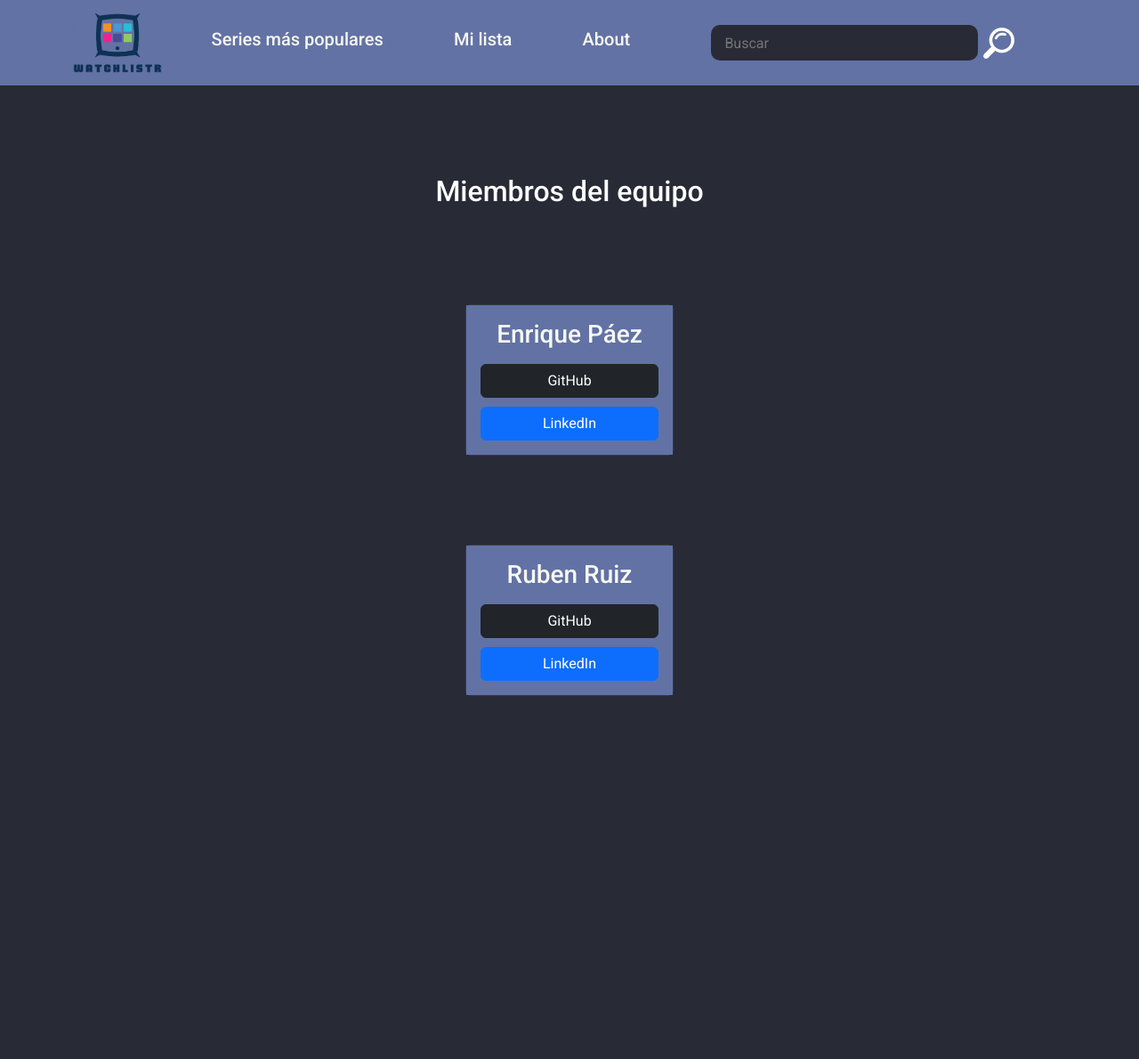
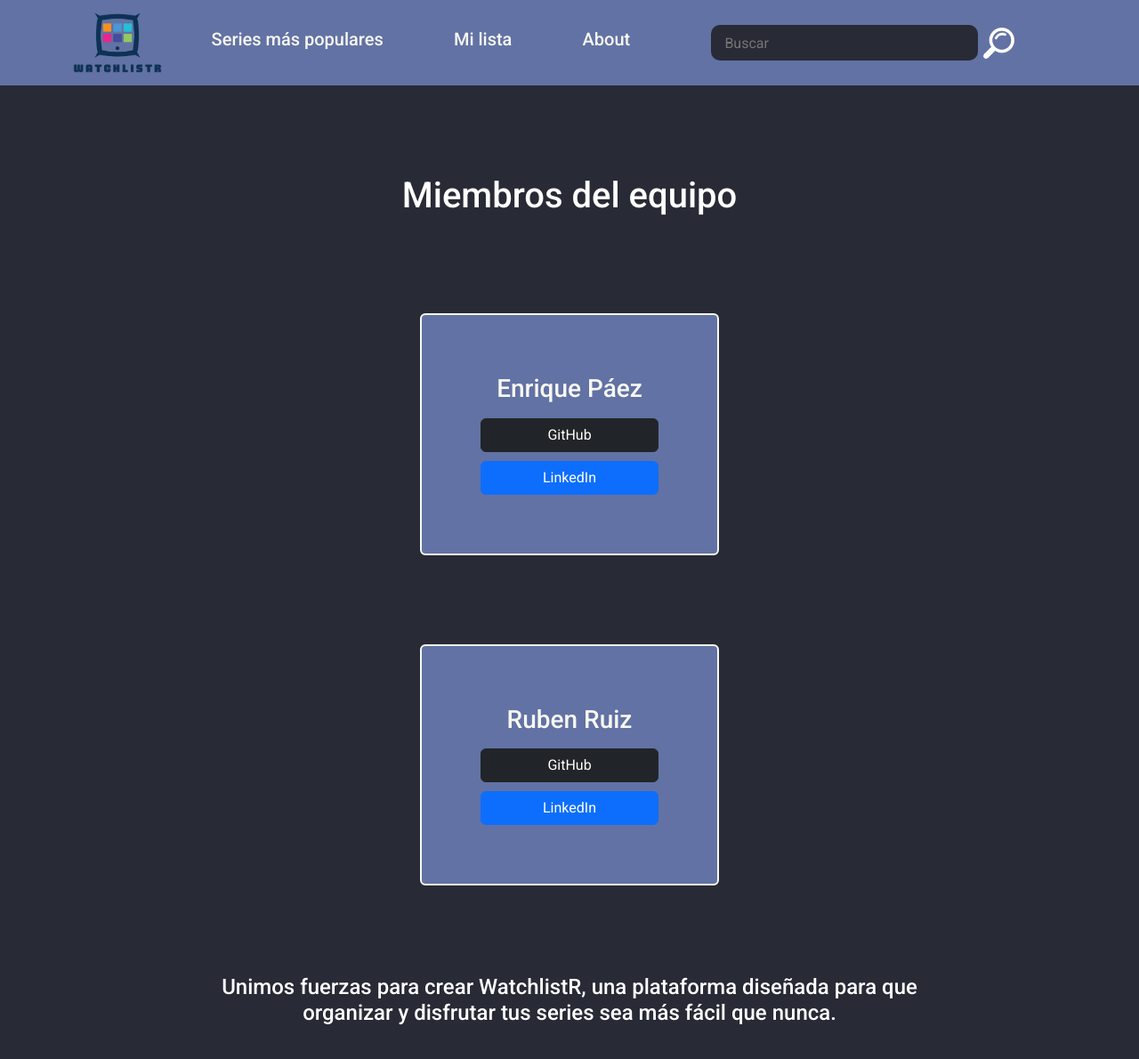
Before and after one commit to r-ruizfer/WatchListR-FrontEnd, a React (Vite) app: page /about in a window 1280 px wide. Shown: the top 1190 px of the page at 89% size. Before the commit the page ends 882 px from the top, so only its background shows below. Built offline with nearby package versions, Linux system fonts and the light colour scheme.

Commit message:
Final adjustments

```diff
--- a/src/App.css
+++ b/src/App.css
@@ -245,7 +245,6 @@ nav.navbar.navbar-expand.navbar-light {
 }
 
 .sidebar {
-  background-color: #44475a;
   color: #f8f8f2;
   display: flex;
   flex-direction: column;
@@ -254,18 +253,18 @@ nav.navbar.navbar-expand.navbar-light {
   position: relative;
   justify-content: flex-start;
   width: 220px;
-  height: 100vh;
+  height: max-content;
   gap: 50px;
 }
 
 .sidebar-list {
+
   display: flex;
   flex-direction: column;
   align-items: center;
   justify-content: flex-start;
   padding-top: 20px;
   gap: 10px;
-  height: auto;
   width: 100%;
 }
 
--- a/src/components/TeamInfo.jsx
+++ b/src/components/TeamInfo.jsx
@@ -3,7 +3,7 @@ import Button from "react-bootstrap/Button";
 
 function TeamInfo(props) {
   return (
-    <Card className="team-info-card">
+    <Card className="team-info-card" style={{padding: "50px", backgroundColor: "#6272a4", border: "2px, #f8f8f2, solid"}}>
       <Card.Body>
         <Card.Title>
           <h3>{props.name}</h3>
--- a/src/pages/About.jsx
+++ b/src/pages/About.jsx
@@ -5,7 +5,7 @@ function About() {
 
     <div className="about">
 
-      <h2>Miembros del equipo</h2>
+      <h1>Miembros del equipo</h1>
 
       <div className="team-member-card">
         <TeamInfo
@@ -21,6 +21,9 @@ function About() {
           linkedin={'https://www.linkedin.com/in/ruben-ruiz-5b451630b/'}
         />
       </div>
+
+      <h4 style={{textAlign: "center", width: "800px"}}>Unimos fuerzas para crear WatchlistR, una plataforma diseñada para que organizar y disfrutar tus series sea más fácil que nunca.
+      </h4>
     </div>
   )
 }
```
